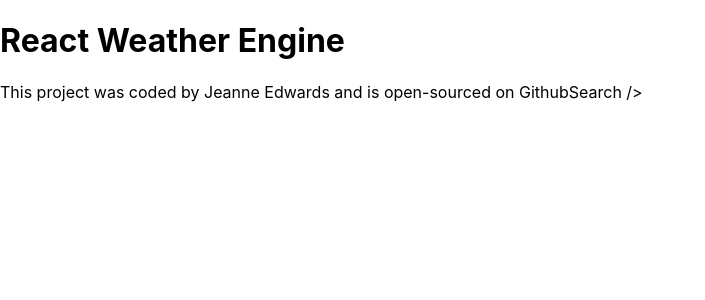
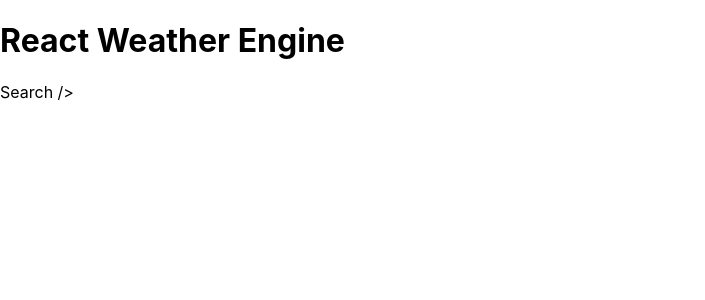
Before and after one commit to jcedwards48/react-week4, a React (Create React App) app: page / in a window 1280 px wide. Shown: the top 300 px of the page, without its empty margins (0-705 px from the left). Built offline with nearby package versions, Linux system fonts and the light colour scheme.

Commit message:
Update App.js

```diff
--- a/src/App.js
+++ b/src/App.js
@@ -5,14 +5,7 @@ export default function App() {
   return (
     <div className="App">
       <h1>React Weather Engine</h1>
-      <footer>
-        This project was coded by Jeanne Edwards and is open-sourced on Github
-        <a
-          href="https://github.com/jcedwards48/react-week4"
-          target="_blank"
-        ></a>
-        Search />
-      </footer>
+      Search />
     </div>
   );
 }
```
